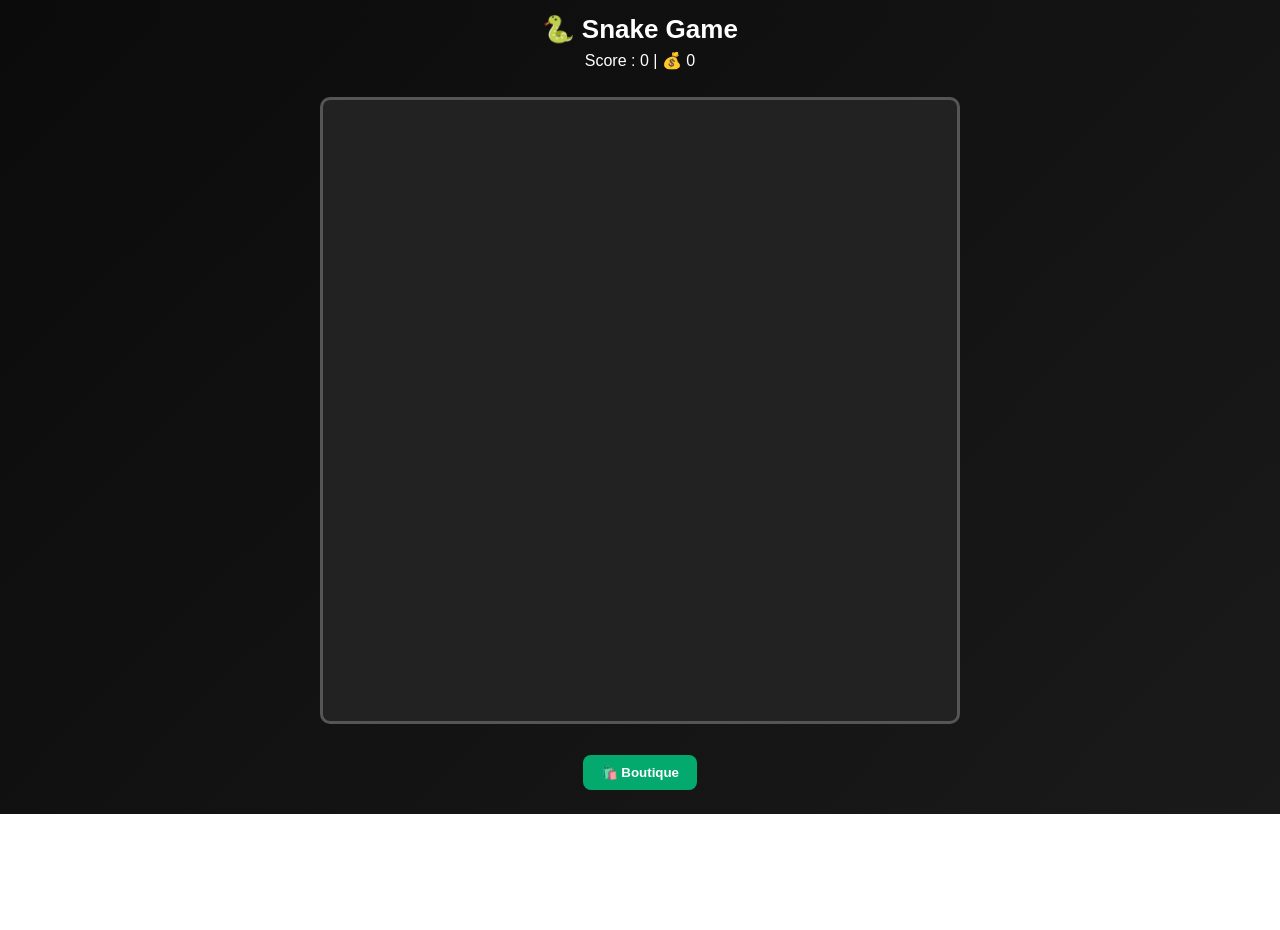
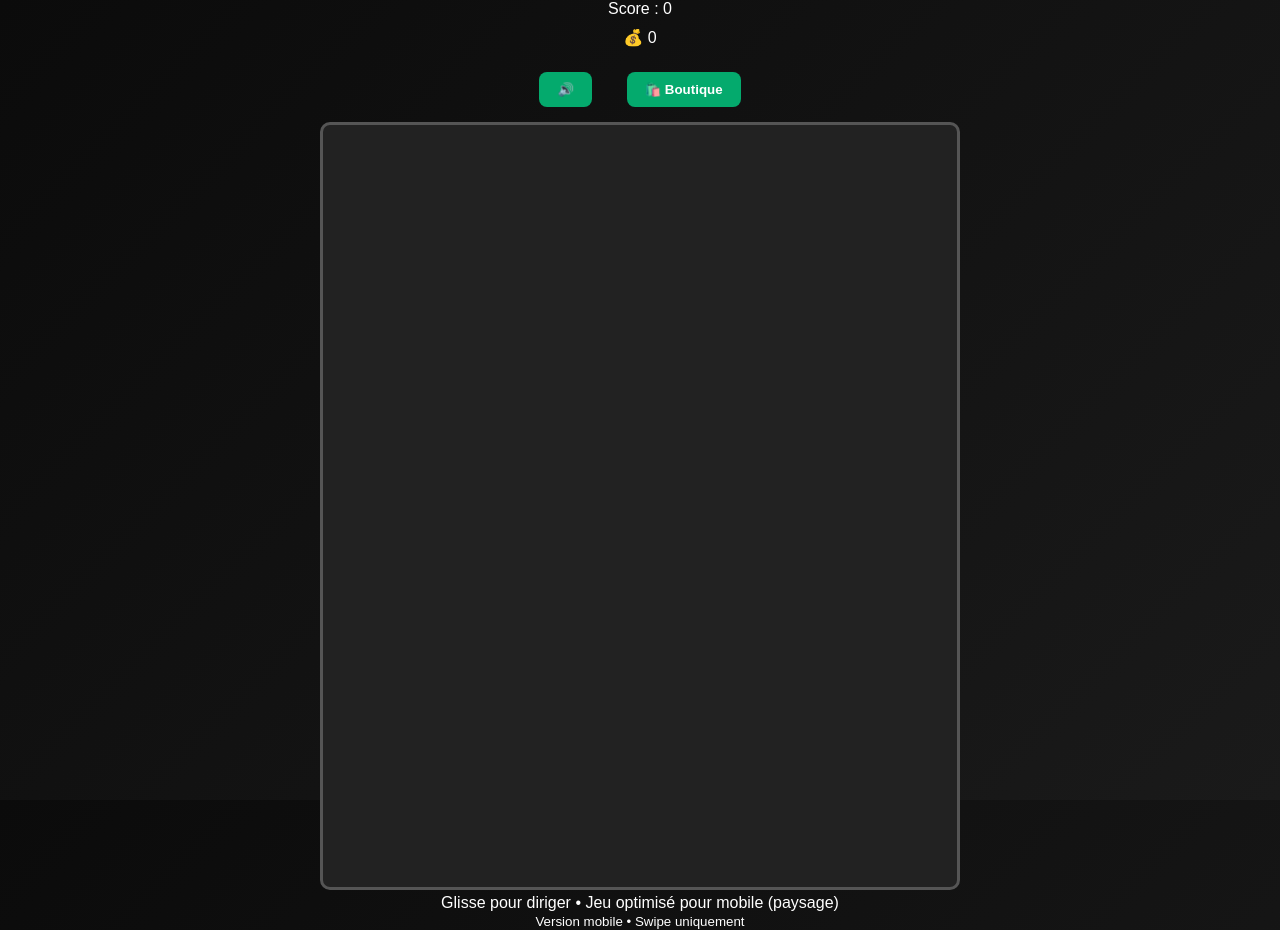
Before and after one commit to Alex84010/snake.github.io, a plain HTML site: page index.html in a window 1280 px wide. Before the commit the page ends 814 px from the top, so only its background shows below. Drawn offline with Linux system fonts and the light colour scheme.

Commit message:
Update index.html

```diff
--- a/index.html
+++ b/index.html
@@ -1,23 +1,36 @@
 <!DOCTYPE html>
 <html lang="fr">
 <head>
-  <meta charset="UTF-8" />
-  <meta name="viewport" content="width=device-width,initial-scale=1" />
-  <title>Snake Game</title>
+  <meta charset="utf-8" />
+  <meta name="viewport" content="width=device-width,initial-scale=1,maximum-scale=1,user-scalable=no" />
+  <title>Snake Mobile (16:9)</title>
   <link rel="stylesheet" href="style.css" />
 </head>
 <body>
-  <h1>🐍 Snake Game</h1>
-  <p class="hud">Score : <span id="score">0</span> | 💰 <span id="coins">0</span></p>
+  <header>
+    <div class="left-info">
+      <div class="hud">Score : <span id="score">0</span></div>
+      <div class="hud small">💰 <span id="coins">0</span></div>
+    </div>
+    <div class="right-buttons">
+      <button id="btn-mute" aria-label="Mute">🔊</button>
+      <button onclick="location.href='shop.html'">🛍️ Boutique</button>
+    </div>
+  </header>
 
-  <div id="game-wrapper">
-    <canvas id="game"></canvas>
-    <div id="rotate-overlay" class="hidden">Tourne ton appareil en paysage ↔️</div>
-  </div>
+  <main id="main">
+    <div id="game-area">
+      <canvas id="game" role="img" aria-label="Jeu Snake mobile"></canvas>
+      <div id="rotate-overlay" class="hidden">Tourne ton appareil en paysage ↔️</div>
+    </div>
 
-  <div class="menu-buttons">
-    <button onclick="window.location.href='shop.html'">🛍️ Boutique</button>
-  </div>
+    <div id="controls-hint">Glisse pour diriger • Jeu optimisé pour mobile (paysage)</div>
+    <button id="restart-btn" class="big-btn hidden">🔁 Recommencer</button>
+  </main>
+
+  <footer>
+    <small>Version mobile • Swipe uniquement</small>
+  </footer>
 
   <script src="script.js"></script>
 </body>
```
